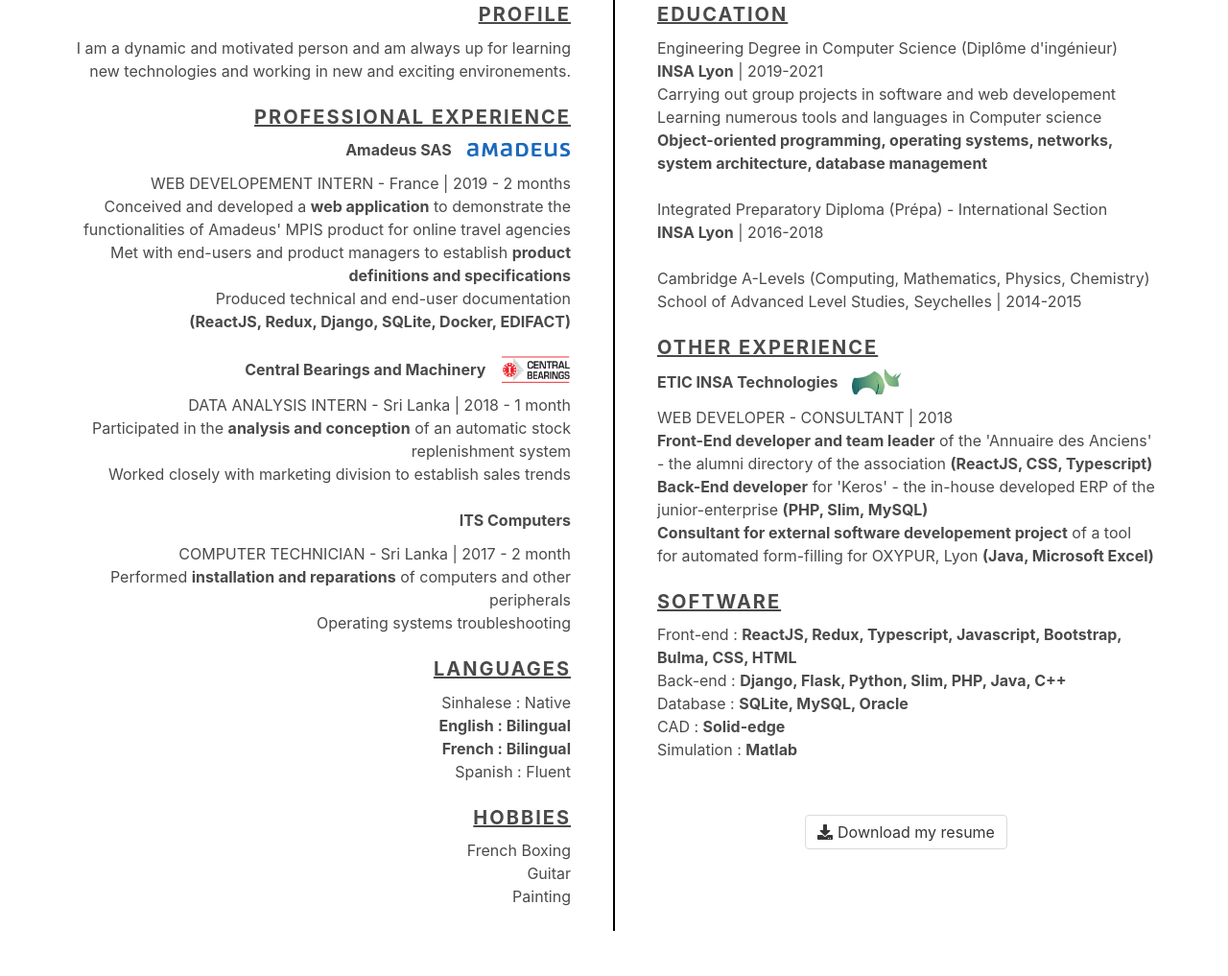
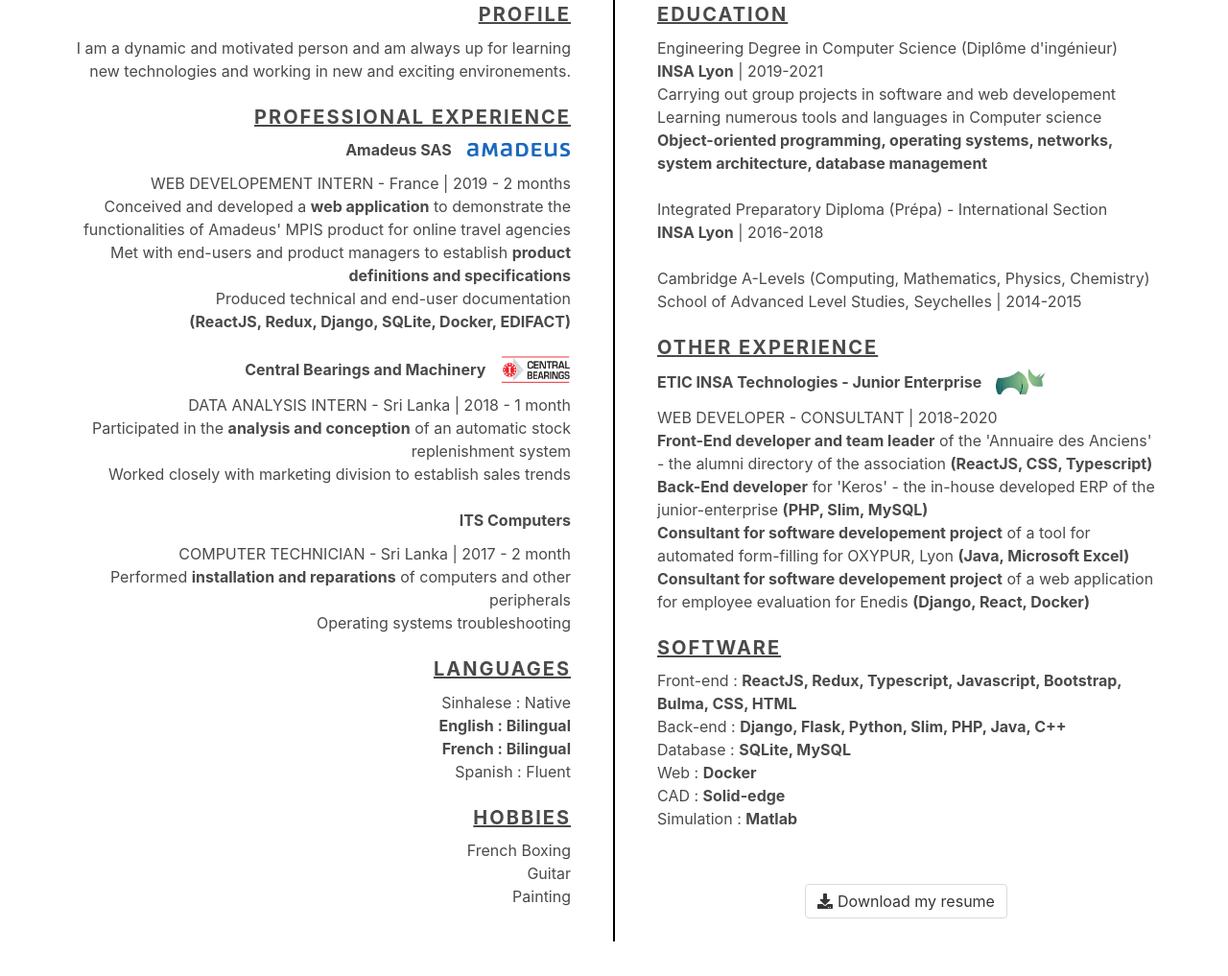
Before and after one commit to slokuge/slokuge.github.io, a website: page resume/index.html in a window 1280 px wide. Shown: the part 362-1379 px from the top of the page at 96% size. Drawn offline with nearby package versions, Linux system fonts and the light colour scheme.

Commit message:
Updated details

```diff
--- a/resume/index.html
+++ b/resume/index.html
@@ -207,12 +207,12 @@
                     </u>
                     <div class="tile is-vertical is-child">
                         <div class="is-inline-flex section_title">
-                            <h4 class="subsubtitle "><b>ETIC INSA Technologies</b></h4>
+                            <h4 class="subsubtitle "><b>ETIC INSA Technologies - Junior Enterprise</b></h4>
                             <figure class="image">
                                 <img src="../src/images/etic.jpg " style="height: 1.7rem;width: auto;">
                             </figure>
                         </div>
-                        <p>WEB DEVELOPER - CONSULTANT | 2018</p>
+                        <p>WEB DEVELOPER - CONSULTANT | 2018-2020</p>
                         <ul>
                             <li>
                                 <b>Front-End developer and team leader</b> of the 'Annuaire des Anciens' - the alumni
@@ -223,8 +223,12 @@
                                 junior-enterprise <b>(PHP, Slim, MySQL)</b>
                             </li>
                             <li>
-                                <b>Consultant for external software developement project</b> of a tool for automated
+                                <b>Consultant for software developement project</b> of a tool for automated
                                 form-filling for OXYPUR, Lyon <b>(Java, Microsoft Excel)</b>
+                            </li>
+                            <li>
+                                <b>Consultant for software developement project</b> of a web application for employee
+                                evaluation for Enedis <b>(Django, React, Docker)</b>
                             </li>
                         </ul>
                     </div>
@@ -236,7 +240,8 @@
                     <ul>
                         <li>Front-end : <b>ReactJS, Redux, Typescript, Javascript, Bootstrap, Bulma, CSS, HTML</b></li>
                         <li>Back-end : <b>Django, Flask, Python, Slim, PHP, Java, C++</b></li>
-                        <li>Database : <b>SQLite, MySQL, Oracle</b></li>
+                        <li>Database : <b>SQLite, MySQL</b></li>
+                        <li>Web : <b>Docker</b></li>
                         <li>CAD : <b>Solid-edge</b></li>
                         <li>Simulation : <b>Matlab</b></li>
                     </ul>
```
Also changed, not shown: 1 other file.
